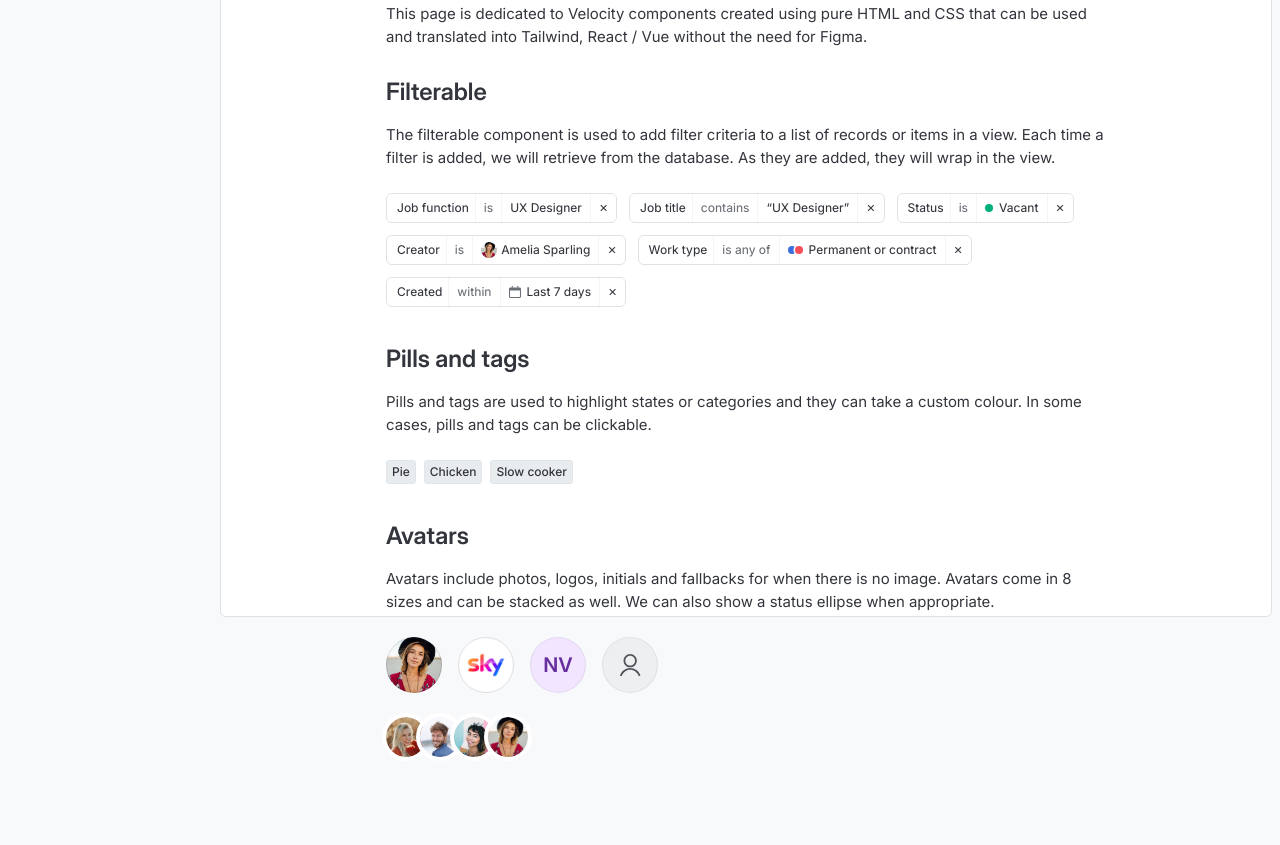
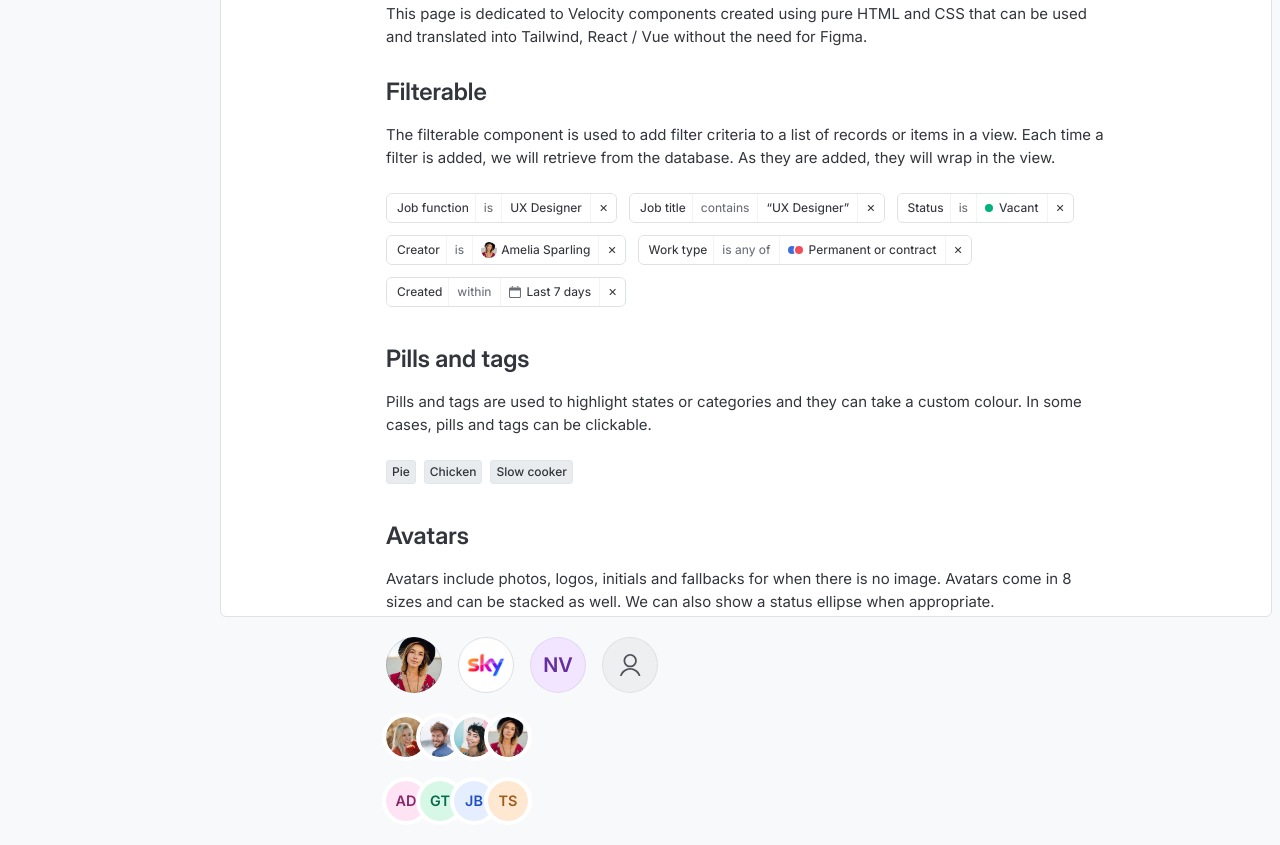
Before and after one commit to brindo91/velocity-playground, a plain HTML site: page categories/components.html in a window 1280 px wide. Shown: the part 191-1036 px from the top of the page. Before the commit the page ends 952 px from the top, so only its background shows below. Drawn offline with Linux system fonts and the light colour scheme; files whose address does not match are found by name.

Commit message:
Added initial avatar stacks

```diff
--- a/categories/components.html
+++ b/categories/components.html
@@ -193,6 +193,7 @@
               </svg>
             </div>
           </div>
+
           <div class="stacked-avatar-list">
             <div class="stacked-avatar" data-name="Emma Longhurst">
               <img class="stacked-image" src="../assets/photos/1.png" />
@@ -207,6 +208,37 @@
               <img class="stacked-image" src="../assets/photos/girl.png" />
             </div>
           </div>
+
+          <div class="stacked-avatar-list">
+            <div
+              style="background: #fde3f4"
+              class="stacked-avatar-initials"
+              data-name="Adam Dullage"
+            >
+              <p style="color: #892969" class="stacked-initials">AD</p>
+            </div>
+            <div
+              style="background: #d8f8e7"
+              class="stacked-avatar-initials"
+              data-name="George Thomas"
+            >
+              <p style="color: #096c4e" class="stacked-initials">GT</p>
+            </div>
+            <div
+              style="background: #e5eeff"
+              class="stacked-avatar-initials"
+              data-name="Jack Brind"
+            >
+              <p style="color: #1e50c0" class="stacked-initials">JB</p>
+            </div>
+            <div
+              style="background: #ffe8d1"
+              class="stacked-avatar-initials"
+              data-name="Tahab Siddiqui"
+            >
+              <p style="color: #a05c1c" class="stacked-initials">TS</p>
+            </div>
+          </div>
         </div>
       </div>
     </div>
--- a/css/styles.css
+++ b/css/styles.css
@@ -731,6 +731,7 @@ svg {
 
 .stacked-avatar-list {
   display: flex;
+  margin-bottom: 24px;
 }
 
 .stacked-avatar {
@@ -753,10 +754,6 @@ svg {
     0px 6px 16px -2px rgba(0, 0, 0, 0.24);
   transition: 0.2s;
 }
-
-/* .stacked-avatar-list:hover > .stacked-avatar:not(:hover) {
-  filter: brightness(0.9);
-} */
 
 .stacked-image {
   height: 100%;
@@ -783,7 +780,69 @@ svg {
   line-height: 1rem;
   padding: 0.25rem 0.5rem;
   transition: 0.4s;
-  font-weight: 500;
+  font-weight: 450;
+  border-radius: 4px;
+  box-shadow: 0px 1px 2px 0.5px rgba(0, 0, 0, 0.08);
+}
+
+.stacked-avatar-initials {
+  border-radius: 400px;
+  height: var(--stacked-avatar-size);
+  width: var(--stacked-avatar-size);
+  outline: calc(var(--stacked-avatar-size) * 0.1) solid white;
+  transition: 0.2s;
+  position: relative;
+}
+
+.stacked-avatar-initials:not(:first-child) {
+  margin-left: clamp(-8px, -6px, -4px);
+}
+
+.stacked-avatar-initials:hover {
+  z-index: 10;
+  box-shadow:
+    0px 2px 4px -1px rgba(0, 0, 0, 0.12),
+    0px 6px 16px -2px rgba(0, 0, 0, 0.12);
+  transition: 0.2s;
+}
+
+.stacked-avatar-initials {
+  display: flex;
+  align-items: center;
+  justify-content: center;
+  background: #f2e5ff;
+  border-radius: 400px;
+  height: var(--stacked-avatar-size);
+  min-width: var(--stacked-avatar-size);
+}
+
+.stacked-initials {
+  color: #662f9d;
+  font-size: calc(var(--stacked-avatar-size) * 0.36);
+  line-height: 1;
+  font-weight: 600;
+  user-select: none;
+}
+
+.stacked-avatar-initials::before {
+  position: absolute;
+  top: -6px;
+  left: 50%;
+  transform: translateX(-50%) translateY(-100%);
+}
+
+/* The stacked avatar tooltip */
+.stacked-avatar-initials:hover::before {
+  content: attr(data-name);
+  width: max-content;
+  background: #fff;
+  color: var(--text-primary);
+  border: 0.5px solid #dfe1e4;
+  font-size: 0.75rem;
+  line-height: 1rem;
+  padding: 0.25rem 0.5rem;
+  transition: 0.4s;
+  font-weight: 450;
   border-radius: 4px;
   box-shadow: 0px 1px 2px 0.5px rgba(0, 0, 0, 0.08);
 }
```
